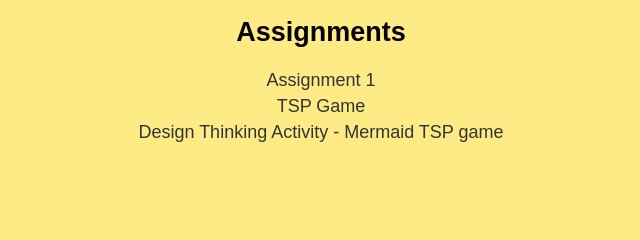
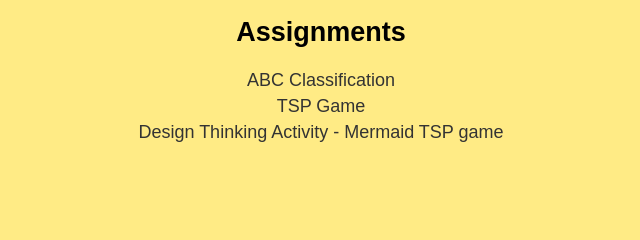
Before and after one commit to JJian221/fluffy-spoon, a plain HTML site: page index.html in a window 1280 px wide. Shown: the part 326-566 px from the top of the page, 319-959 px from the left. Drawn offline with Linux system fonts and the light colour scheme.

Commit message:
Update index.html

```diff
--- a/index.html
+++ b/index.html
@@ -61,7 +61,7 @@
     </div>
     <div class="assignments">
         <h2>Assignments</h2>
-        <a href="flowchart" onclick="alert('Assignment 1 clicked!')">Assignment 1</a>
+        <a href="ABC Classification.htm" onclick="alert('ABC Classification clicked!')">ABC Classification</a>
         <a href="MMermaid.html" onclick="alert('TSP Game clicked!')">TSP Game</a>
         <a href="Design Thinking Activity - Mermaid TSP game.pdf" onclick="alert('Design Thinking Activity - Mermaid TSP game clicked!')">Design Thinking Activity - Mermaid TSP game</a>
     </div>
```
